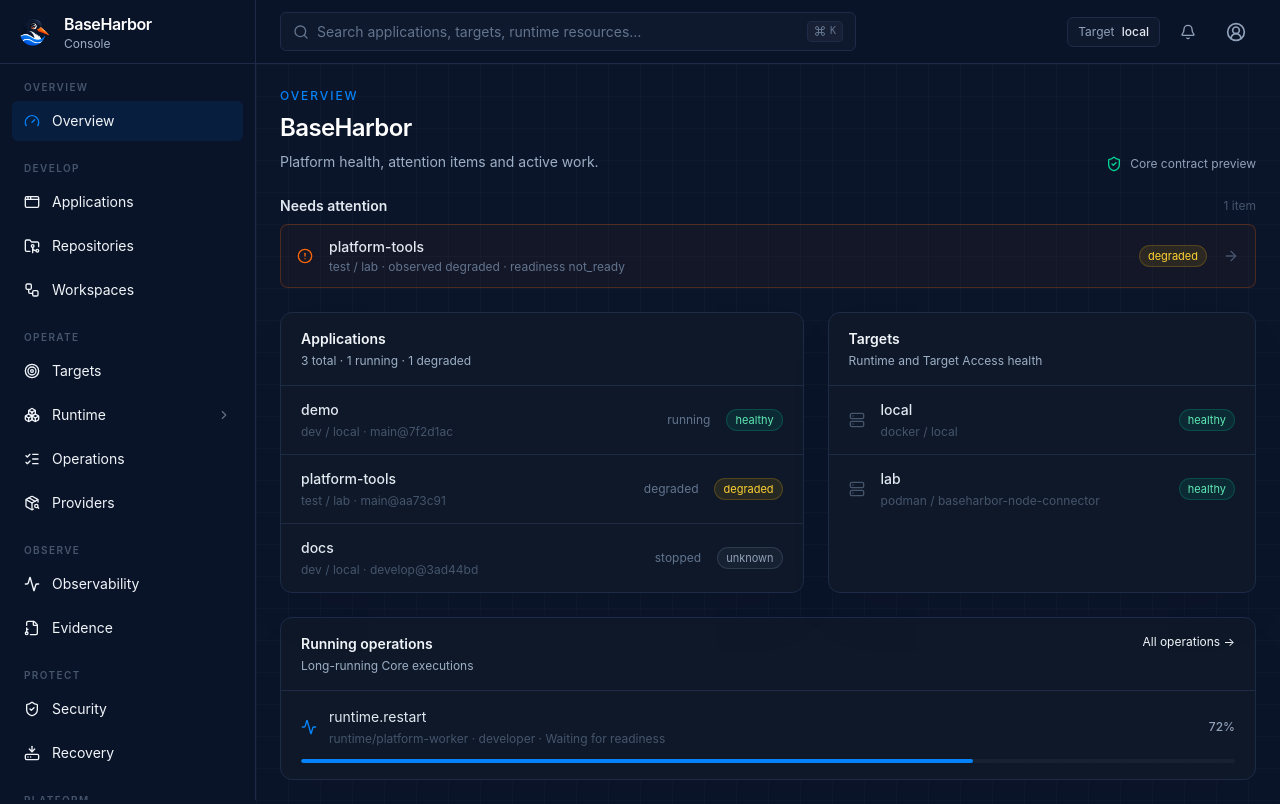
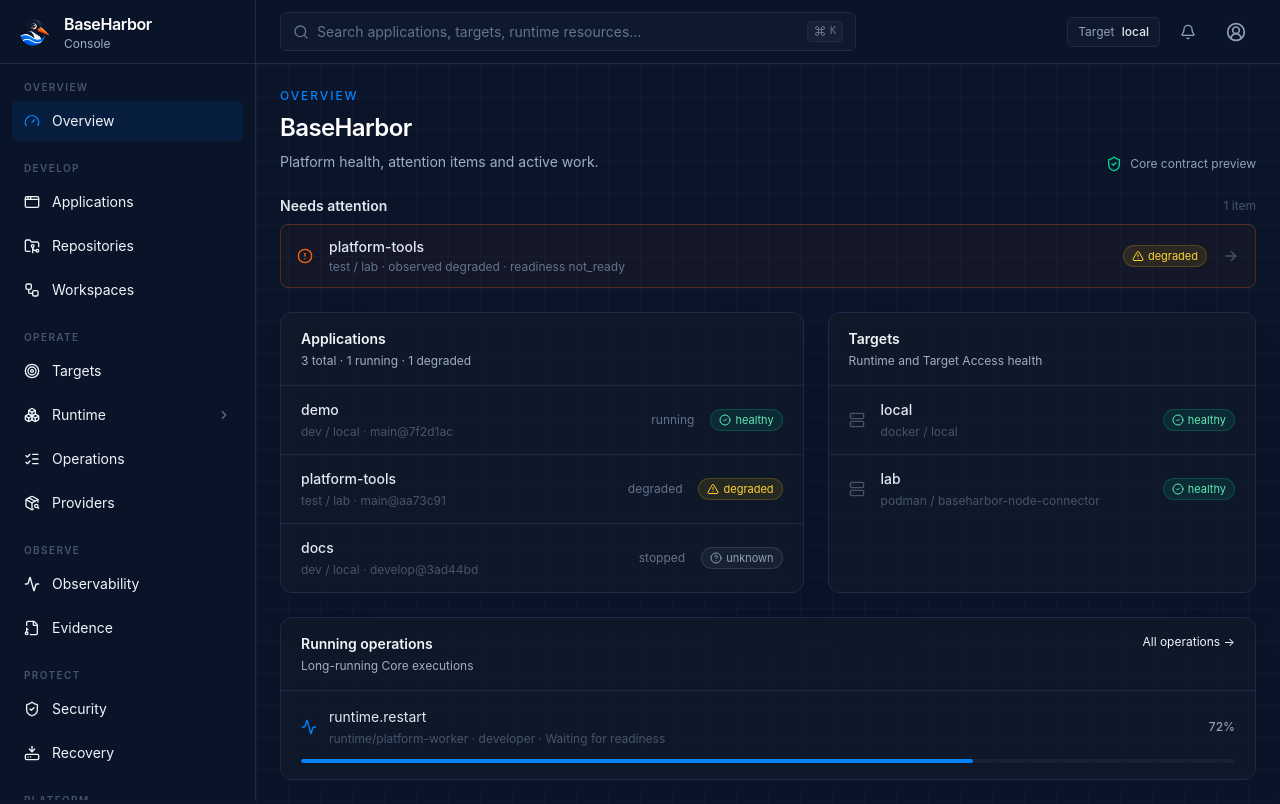
Before and after one commit to mcpdev80/baseharbor-console, a Next.js app: page / in a window 1280 px wide. Built offline with nearby package versions, Linux system fonts and the light colour scheme.

Commit message:
fix: make health status icon and text explicit

```diff
--- a/src/components/ui/badge.tsx
+++ b/src/components/ui/badge.tsx
@@ -1,3 +1,4 @@
+import { AlertTriangle, CheckCircle2, CircleHelp, XCircle } from "lucide-react";
 import type { OwnershipClass } from "@/lib/baseharbor/types";
 
 const ownershipStyle: Record<OwnershipClass, string> = {
@@ -8,19 +9,19 @@ const ownershipStyle: Record<OwnershipClass, string> = {
 };
 
 export function OwnershipBadge({ value }: { value: OwnershipClass }) {
-  return (
-    <span className={`inline-flex rounded-full border px-2 py-0.5 text-[11px] font-medium ${ownershipStyle[value]}`}>
-      {value}
-    </span>
-  );
+  return <span className={`inline-flex rounded-full border px-2 py-0.5 text-[11px] font-medium ${ownershipStyle[value]}`}>{value}</span>;
 }
 
 export function HealthBadge({ value }: { value?: string }) {
-  const style =
-    value === "healthy" || value === "ready"
-      ? "border-emerald-400/20 bg-emerald-400/10 text-emerald-300"
-      : value === "degraded"
-        ? "border-amber-400/20 bg-amber-400/10 text-amber-300"
-        : "border-slate-500/30 bg-slate-500/10 text-slate-400";
-  return <span className={`inline-flex rounded-full border px-2 py-0.5 text-[11px] ${style}`}>{value ?? "unknown"}</span>;
+  const state = value ?? "unknown";
+  if (state === "healthy" || state === "ready") {
+    return <span className="inline-flex items-center gap-1 rounded-full border border-emerald-400/20 bg-emerald-400/10 px-2 py-0.5 text-[11px] text-emerald-300"><CheckCircle2 className="size-3" aria-hidden="true" />{state}</span>;
+  }
+  if (state === "degraded" || state === "not_ready") {
+    return <span className="inline-flex items-center gap-1 rounded-full border border-amber-400/20 bg-amber-400/10 px-2 py-0.5 text-[11px] text-amber-300"><AlertTriangle className="size-3" aria-hidden="true" />{state}</span>;
+  }
+  if (state === "unhealthy" || state === "failed") {
+    return <span className="inline-flex items-center gap-1 rounded-full border border-rose-400/20 bg-rose-400/10 px-2 py-0.5 text-[11px] text-rose-300"><XCircle className="size-3" aria-hidden="true" />{state}</span>;
+  }
+  return <span className="inline-flex items-center gap-1 rounded-full border border-slate-500/30 bg-slate-500/10 px-2 py-0.5 text-[11px] text-slate-400"><CircleHelp className="size-3" aria-hidden="true" />{state}</span>;
 }
```
